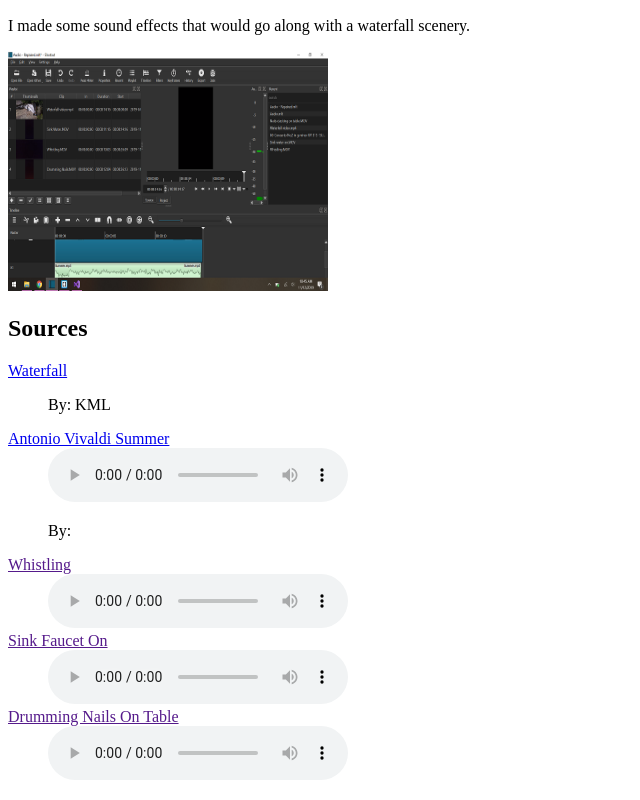
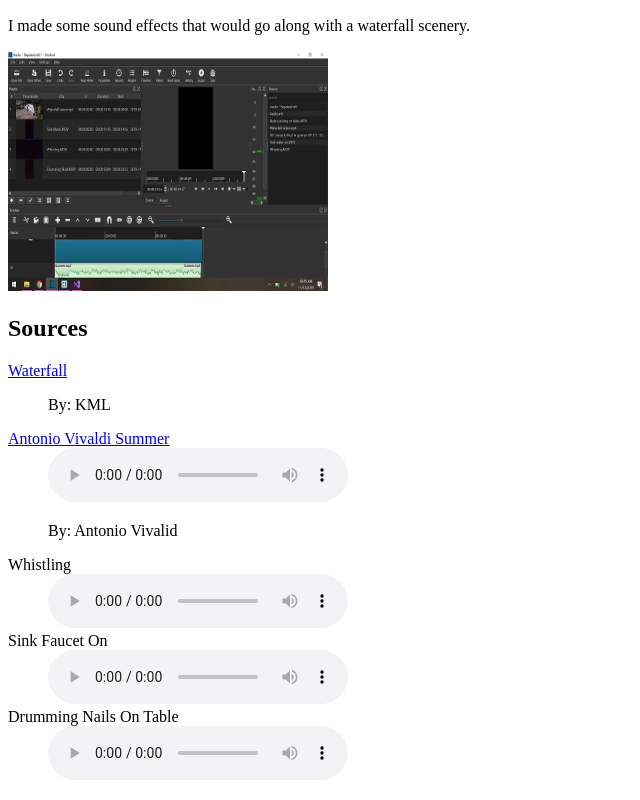
Before and after one commit to rm5914/IGME-110, a plain HTML site: page Audio-Exercise/index.html in a window 1280 px wide. Shown: the part 323-1123 px from the top of the page, without its empty margins (0-640 px from the left). Drawn offline with Linux system fonts and the light colour scheme.

Commit message:
once more again

```diff
--- a/Audio-Exercise/index.html
+++ b/Audio-Exercise/index.html
@@ -10,7 +10,7 @@
   <h1>Waterfall Scenery</h1>
 
   <video width="320" height="240" controls>
-    <source src="../Audio-Exercise/Audio/Audio-Repaired.mp4" type="video/mp4">
+    <source src="../Audio-Exercise/Audio-Repaired.mp4" type="video/mp4">
   </video>
 
   <p>I made some sound effects that would go along with a waterfall scenery.</p>
@@ -29,21 +29,21 @@
       <audio controls>
         <source src="../Audio-Exercise/Summer.mp3" type="audio/mpeg">
       </audio>
-      <p>By: </p>
+      <p>By: Antonio Vivalid </p>
     </dd>
-    <dt><a href="">Whistling</a></dt>
+    <dt>Whistling<dt>
     <dd>
       <audio controls>
         <source src="../Audio-Exercise/Whistling.MOV" type="audio/wav">
       </audio>
     </dd>
-    <dt><a href="">Sink Faucet On</a></dt>
+    <dt>Sink Faucet On</dt>
     <dd>
       <audio controls>
         <source src="../Audio-Exercise/Sink%20Water.MOV" type="audio/wav">
       </audio>
     </dd>
-    <dt><a href="">Drumming Nails On Table</a></dt>
+    <dt>Drumming Nails On Table</dt>
     <dd>
       <audio controls>
         <source src="../Audio-Exercise/Drumming%20Nails.MOV" type="audio/wav">
```
